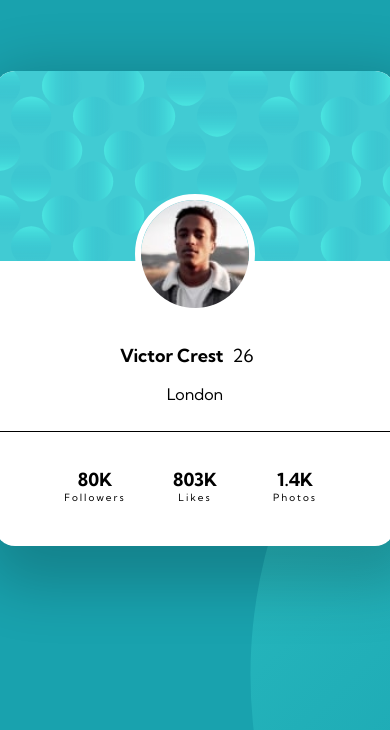
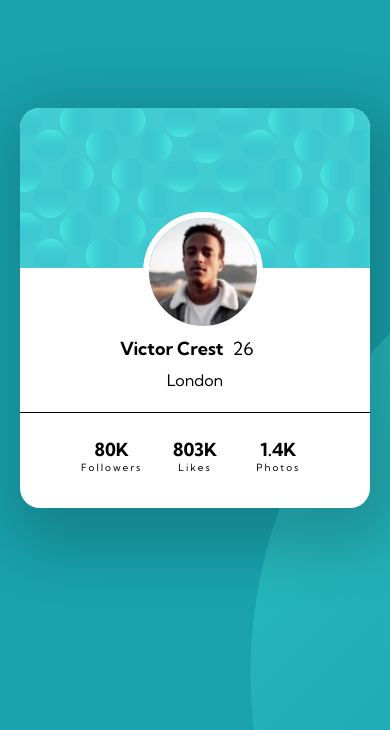
Before and after one commit to ArnoldMajor/profile-card-component-main, a plain HTML site: page index.html in a window 390 px wide. Shown: the part 114-844 px from the top of the page. Drawn offline with Linux system fonts and the light colour scheme.

Commit message:
Fixed mobile card size

```diff
--- a/index.html
+++ b/index.html
@@ -8,6 +8,8 @@
     <meta name="description" content="">
     <meta name="viewport" content="width=device-width, initial-scale=1">
     <link rel="stylesheet" href="styles.css">
+    <link rel="icon" type="image/png" sizes="32x32"
+        href="https://github.com/ArnoldMajor/profile-card-component-main/blob/main/images/favicon-32x32.png?raw=true">
 </head>
 
 <body>
--- a/styles.css
+++ b/styles.css
@@ -135,7 +135,11 @@ hr.solid {
     }
 
     .card-body {
-        height: 475px;
-        width: 400px;
+        height: 400px;
+        width: 350px;
+    }
+
+    #user-info {
+        padding: 0px 100px;
     }
 }
```
